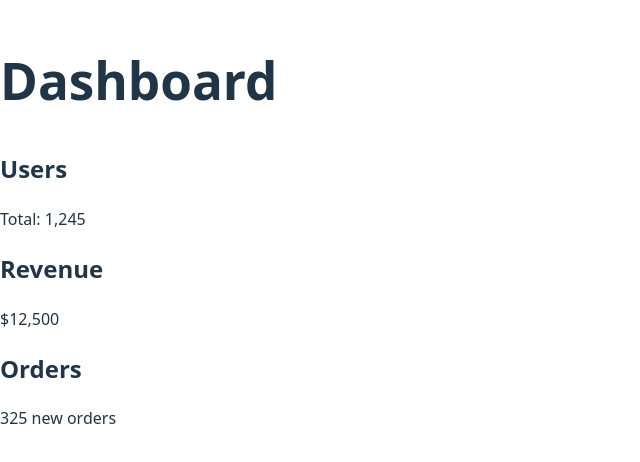
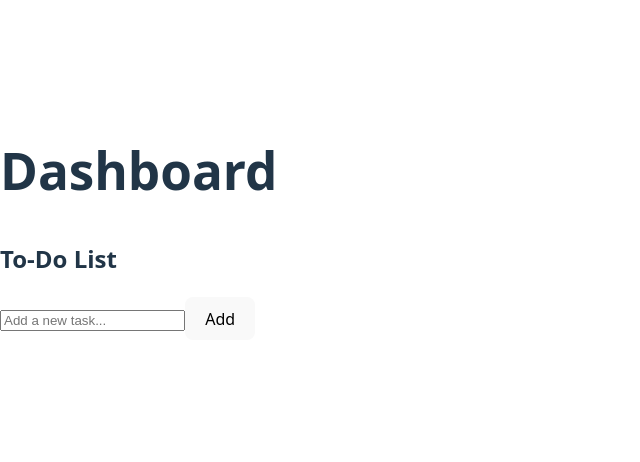
Before and after one commit to pkonsomu2020/10daysofreactjs, a React (Vite) app in the folder my-dashboard/: page / in a window 1280 px wide. Shown: the part 172-634 px from the top of the page, without its empty margins (0-640 px from the left). Built offline with nearby package versions, Linux system fonts and the light colour scheme.

Commit message:
DAY 2 CHALLENGE

```diff
--- a/my-dashboard/src/App.tsx
+++ b/my-dashboard/src/App.tsx
@@ -1,15 +1,13 @@
 import React from "react";
 import Navbar from "./components/Navbar";
-import Card from "./components/Card";
+import TodoList from "./components/TodoList";
 
 const App: React.FC = () => {
   return (
     <div className="bg-gray-100 min-h-screen">
       <Navbar />
-      <div className="p-6 pl-8 ml-8 grid grid-cols-3 gap-4">
-        <Card title="Users" content="Total: 1,245" />
-        <Card title="Revenue" content="$12,500" />
-        <Card title="Orders" content="325 new orders" />
+      <div className="p-6">
+        <TodoList />
       </div>
     </div>
   );
--- /dev/null
+++ b/my-dashboard/src/components/TodoList.tsx
@@ -0,0 +1,92 @@
+import React, { useState, useEffect } from "react";
+
+interface Task {
+  id: number;
+  text: string;
+  completed: boolean;
+}
+
+const TodoList: React.FC = () => {
+  const [tasks, setTasks] = useState<Task[]>([]);
+  const [newTask, setNewTask] = useState("");
+
+  // Load tasks from localStorage on mount
+  useEffect(() => {
+    const storedTasks = localStorage.getItem("tasks");
+    if (storedTasks) {
+      setTasks(JSON.parse(storedTasks));
+    }
+  }, []);
+
+  // Save tasks to localStorage whenever they change
+  useEffect(() => {
+    localStorage.setItem("tasks", JSON.stringify(tasks));
+  }, [tasks]);
+
+  // Add a new task
+  const addTask = () => {
+    if (newTask.trim() === "") return;
+    setTasks([...tasks, { id: Date.now(), text: newTask, completed: false }]);
+    setNewTask("");
+  };
+
+  // Toggle task completion
+  const toggleTask = (id: number) => {
+    setTasks(
+      tasks.map((task) =>
+        task.id === id ? { ...task, completed: !task.completed } : task
+      )
+    );
+  };
+
+  // Delete a task
+  const deleteTask = (id: number) => {
+    setTasks(tasks.filter((task) => task.id !== id));
+  };
+
+  return (
+    <div className="max-w-md mx-auto mt-10 p-4 bg-white shadow-lg rounded-lg">
+      <h2 className="text-2xl font-bold mb-4">To-Do List</h2>
+      <div className="flex gap-2">
+        <input
+          type="text"
+          className="border p-2 flex-grow"
+          placeholder="Add a new task..."
+          value={newTask}
+          onChange={(e) => setNewTask(e.target.value)}
+        />
+        <button
+          className="bg-blue-500 text-white px-4 py-2 rounded"
+          onClick={addTask}
+        >
+          Add
+        </button>
+      </div>
+      <ul className="mt-4">
+        {tasks.map((task) => (
+          <li
+            key={task.id}
+            className="flex items-center justify-between p-2 border-b"
+          >
+            <span
+              className={`flex-grow cursor-pointer ${
+                task.completed ? "line-through text-gray-500" : ""
+              }`}
+              onClick={() => toggleTask(task.id)}
+            >
+              {task.text}
+            </span>
+            <button
+              className="bg-red-500 text-white px-2 py-1 rounded"
+              onClick={() => deleteTask(task.id)}
+            >
+              Delete
+            </button>
+          </li>
+        ))}
+      </ul>
+    </div>
+  );
+};
+
+export default TodoList;
```
